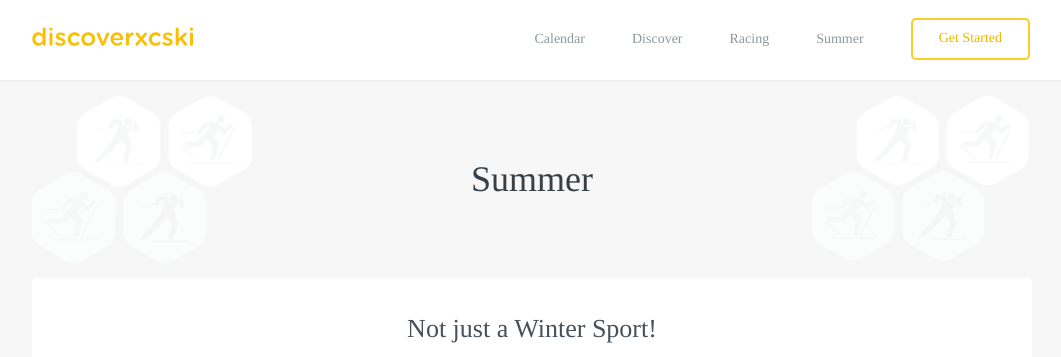
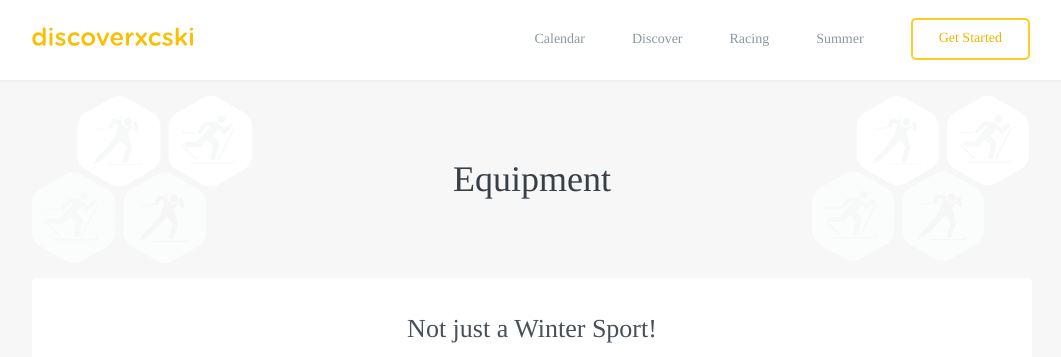
Before and after one commit to robcatto/robcatto.github.io, a Jekyll site: the page built from get-started/equipment/index.html, in a window 1280 px wide and 900 px high. Shown: the top 357 px of the window, without its empty margins (108-1169 px from the left). Built offline with Jekyll 4.4.1, drawn with Linux system fonts in a browser that asks for light colours; some web fonts are replaced; Markdown is read by kramdown in place of the engine named in the settings.

Commit message:
Update index.html

```diff
--- a/get-started/equipment/index.html
+++ b/get-started/equipment/index.html
@@ -12,7 +12,7 @@ layout: default
             </div>
 
             <section>
-                <h1>Summer</h1>
+                <h1>Equipment</h1>
             </section>
 
 
```
